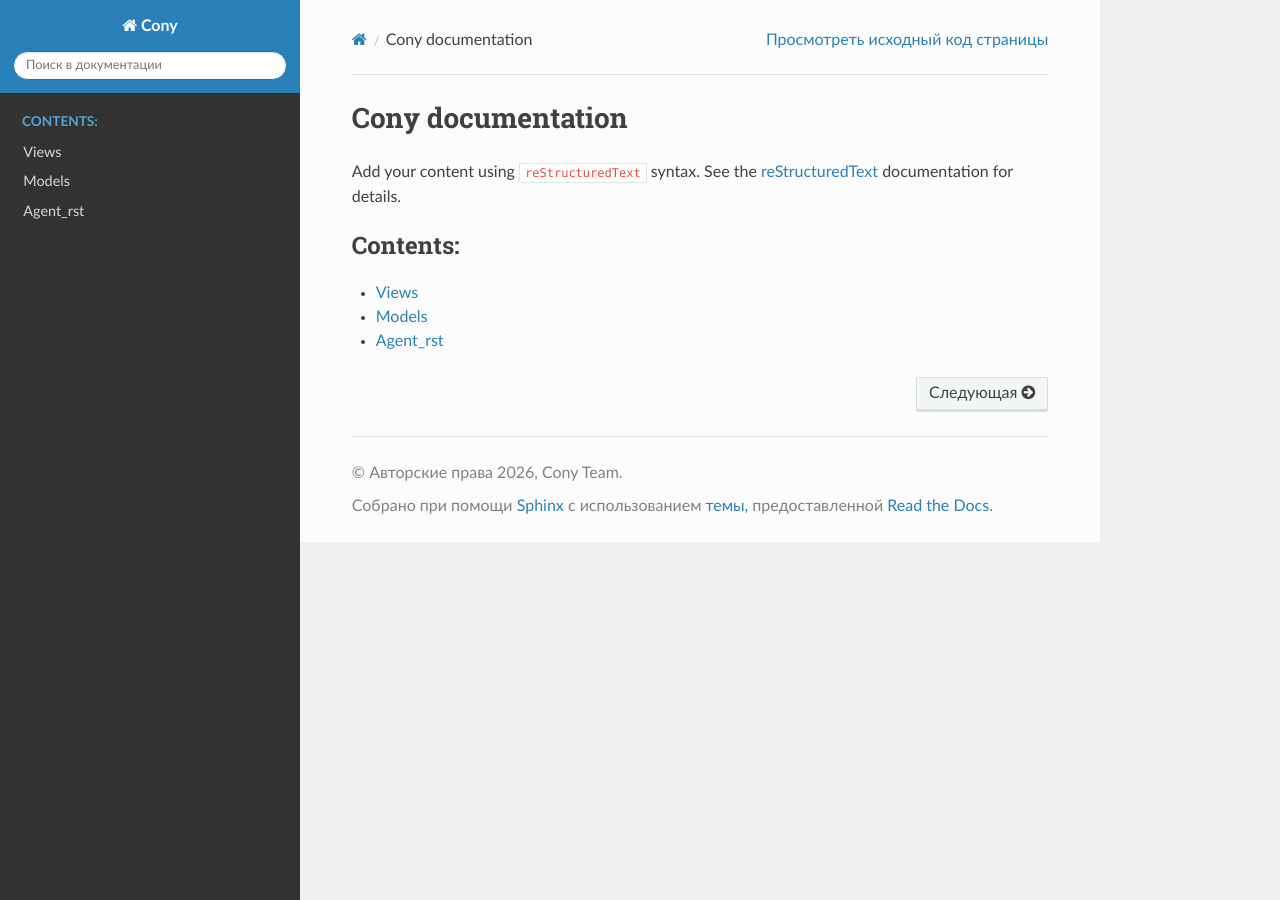
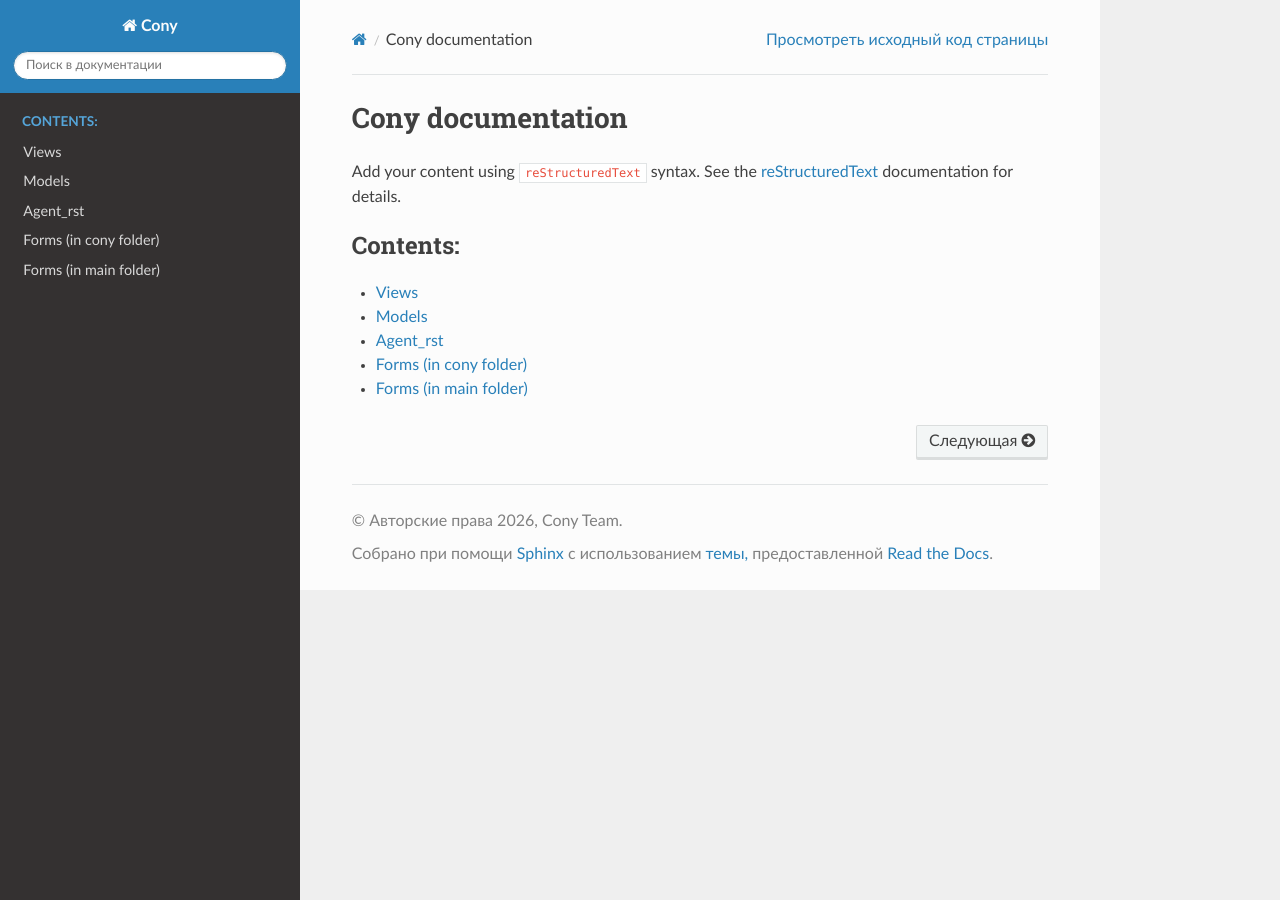
Before and after one commit to Redghost88/Cony, a Sphinx documentation site: the page built from docs/source/index.rst, in a window 1280 px wide. Built offline with Sphinx 7.4.7 and the Read the Docs theme 3.1.0, drawn with Linux system fonts in a browser that asks for light colours.

Commit message:
Добавил документацию forms

```diff
--- a/docs/source/index.rst
+++ b/docs/source/index.rst
@@ -18,3 +18,5 @@ documentation for details.
    views.rst
    models.rst
    ai_agent.rst
+   forms_cony.rst
+   forms_main.rst
```
Also changed, not shown: docs/source/forms_cony.rst (renamed from docs/source/forms (in cony).rst), docs/source/forms_main.rst (renamed from docs/source/forms (in main).rst).
